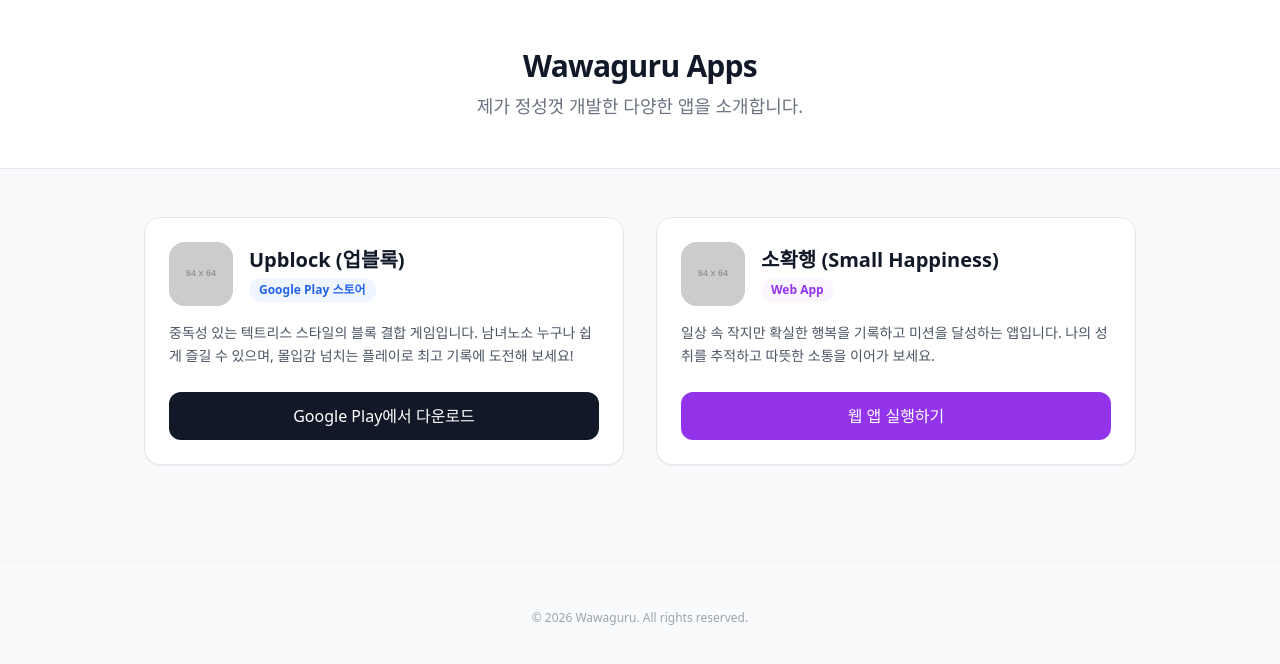
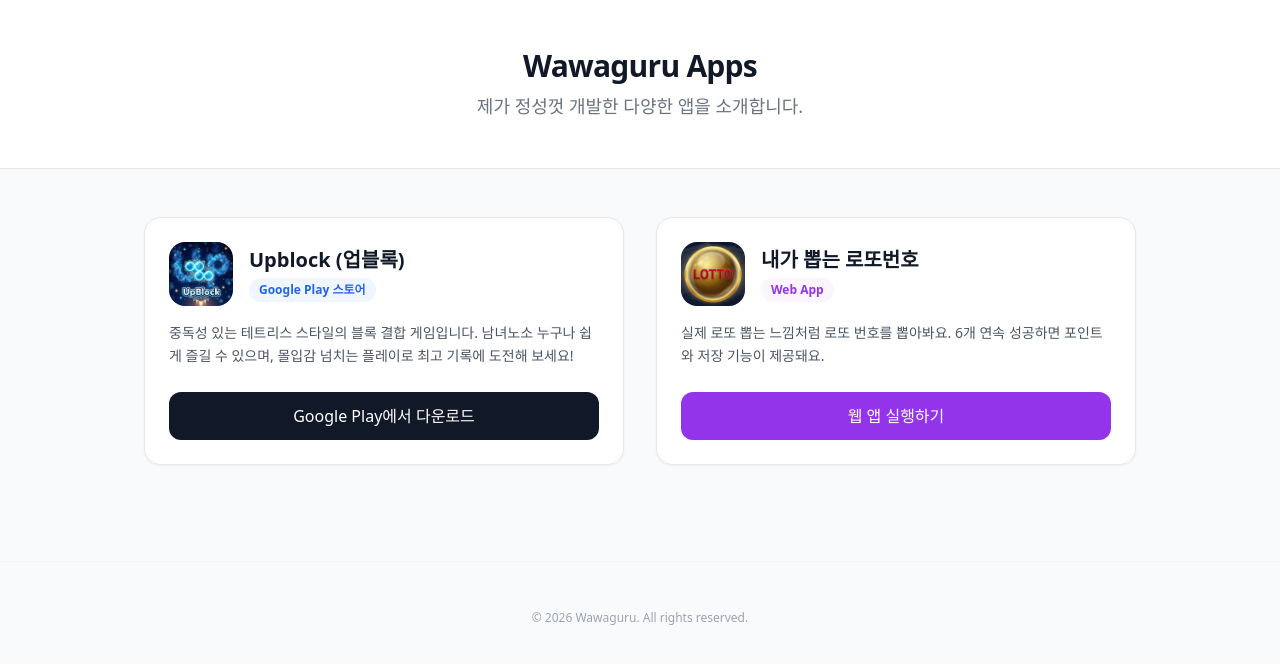
Before and after one commit to wawaguru/wawaguru.github.io, a plain HTML site: page index.html in a window 1280 px wide. Drawn offline with nearby package versions, Linux system fonts and the light colour scheme; placeholder pictures from the web are drawn by us.

Commit message:
앱 보완

```diff
--- a/index.html
+++ b/index.html
@@ -19,14 +19,14 @@
             <div class="bg-white border border-gray-200 rounded-2xl p-6 shadow-sm hover:shadow-md transition-shadow flex flex-col justify-between">
                 <div>
                     <div class="flex items-center space-x-4 mb-4">
-                        <img src="images/upblock_icon.png" alt="Upblock Icon" class="w-16 h-16 rounded-2xl bg-gray-200 object-cover" onerror="this.src='https://via.placeholder.com/64?text=Upblock'">
+                        <img src="images/upblock600.png" alt="Upblock Icon" class="w-16 h-16 rounded-2xl bg-gray-200 object-cover" onerror="this.src='https://via.placeholder.com/64?text=Upblock'">
                         <div>
                             <h2 class="text-xl font-bold text-gray-900">Upblock (업블록)</h2>
                             <span class="inline-block bg-blue-50 text-blue-600 text-xs font-semibold px-2.5 py-1 rounded-full mt-1">Google Play 스토어</span>
                         </div>
                     </div>
                     <p class="text-gray-600 leading-relaxed text-sm">
-                        중독성 있는 텍트리스 스타일의 블록 결합 게임입니다. 남녀노소 누구나 쉽게 즐길 수 있으며, 몰입감 넘치는 플레이로 최고 기록에 도전해 보세요!
+                        중독성 있는 테트리스 스타일의 블록 결합 게임입니다. 남녀노소 누구나 쉽게 즐길 수 있으며, 몰입감 넘치는 플레이로 최고 기록에 도전해 보세요!
                     </p>
                 </div>
                 <div class="mt-6">
@@ -39,14 +39,14 @@
             <div class="bg-white border border-gray-200 rounded-2xl p-6 shadow-sm hover:shadow-md transition-shadow flex flex-col justify-between">
                 <div>
                     <div class="flex items-center space-x-4 mb-4">
-                        <img src="images/sohwakhaeng_icon.png" alt="소확행 Icon" class="w-16 h-16 rounded-2xl bg-gray-200 object-cover" onerror="this.src='https://via.placeholder.com/64?text=소확행'">
+                        <img src="images/mylottopickIcon.png" alt="소확행 Icon" class="w-16 h-16 rounded-2xl bg-gray-200 object-cover" onerror="this.src='https://via.placeholder.com/64?text=소확행'">
                         <div>
-                            <h2 class="text-xl font-bold text-gray-900">소확행 (Small Happiness)</h2>
+                            <h2 class="text-xl font-bold text-gray-900">내가 뽑는 로또번호</h2>
                             <span class="inline-block bg-purple-50 text-purple-600 text-xs font-semibold px-2.5 py-1 rounded-full mt-1">Web App</span>
                         </div>
                     </div>
                     <p class="text-gray-600 leading-relaxed text-sm">
-                        일상 속 작지만 확실한 행복을 기록하고 미션을 달성하는 앱입니다. 나의 성취를 추적하고 따뜻한 소통을 이어가 보세요.
+                        실제 로또 뽑는 느낌처럼 로또 번호를 뽑아봐요. 6개 연속 성공하면 포인트와 저장 기능이 제공돼요.
                     </p>
                 </div>
                 <div class="mt-6">
```
Also changed, not shown: images/mylottopickIcon.png (added), images/upblock600.png (added).
